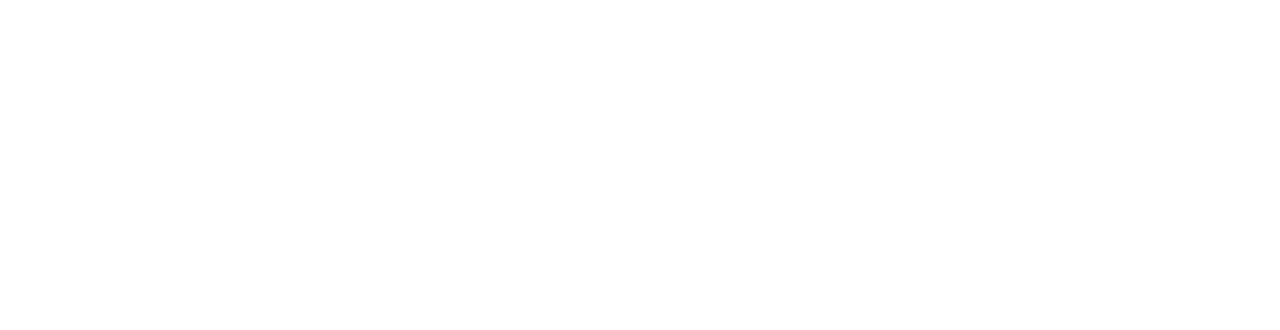
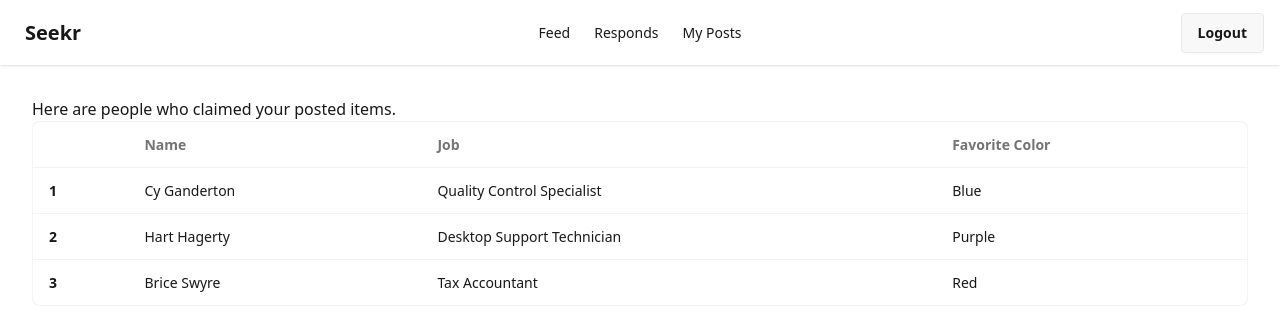
Before and after one commit to dojimori/lost-and-found-frontend, a Vue app: page /claims in a window 1280 px wide. Before the commit this address had no page. Shown: the top 330 px of the page. Built offline with nearby package versions, Linux system fonts and the light colour scheme.

Commit message:
claims view

```diff
--- a/src/layouts/auth-layout.vue
+++ b/src/layouts/auth-layout.vue
@@ -20,7 +20,7 @@
         <div class="navbar-center hidden lg:flex">
             <ul class="menu menu-horizontal px-1">
                 <li><router-link to="/feed">Feed</router-link></li>
-                <li><router-link to="/feed">Responses</router-link></li>
+                <li><router-link to="/claims">Responds</router-link></li>
                 <li><router-link to="/feed">My Posts</router-link></li>
             </ul>
         </div>
--- a/src/router/index.ts
+++ b/src/router/index.ts
@@ -1,6 +1,7 @@
 import AuthLayout from '@/layouts/auth-layout.vue'
 import GuestLayout from '@/layouts/guest-layout.vue'
 import AboutView from '@/views/about-view.vue'
+import ClaimsView from '@/views/authed/claims-view.vue'
 import FeedView from '@/views/authed/feed-view.vue'
 import RespondView from '@/views/authed/respond-view.vue'
 import DeveloperView from '@/views/developer-view.vue'
@@ -55,6 +56,11 @@ const routes = [
         path: '/respond/:id',
         name: 'respond',
         component: RespondView
+      },
+      {
+        path: '/claims',
+        name: 'claims',
+        component: ClaimsView
       }
     ]
   }
--- /dev/null
+++ b/src/views/authed/claims-view.vue
@@ -0,0 +1,43 @@
+<template>
+
+    <span>Here are people who claimed your posted items.</span>
+
+    <div class="overflow-x-auto rounded-box border border-base-content/5 bg-base-100">
+        <table class="table">
+            <!-- head -->
+            <thead>
+                <tr>
+                    <th></th>
+                    <th>Name</th>
+                    <th>Job</th>
+                    <th>Favorite Color</th>
+                </tr>
+            </thead>
+            <tbody>
+                <!-- row 1 -->
+                <tr>
+                    <th>1</th>
+                    <td>Cy Ganderton</td>
+                    <td>Quality Control Specialist</td>
+                    <td>Blue</td>
+                </tr>
+                <!-- row 2 -->
+                <tr>
+                    <th>2</th>
+                    <td>Hart Hagerty</td>
+                    <td>Desktop Support Technician</td>
+                    <td>Purple</td>
+                </tr>
+                <!-- row 3 -->
+                <tr>
+                    <th>3</th>
+                    <td>Brice Swyre</td>
+                    <td>Tax Accountant</td>
+                    <td>Red</td>
+                </tr>
+            </tbody>
+        </table>
+    </div>
+
+
+</template>
```
